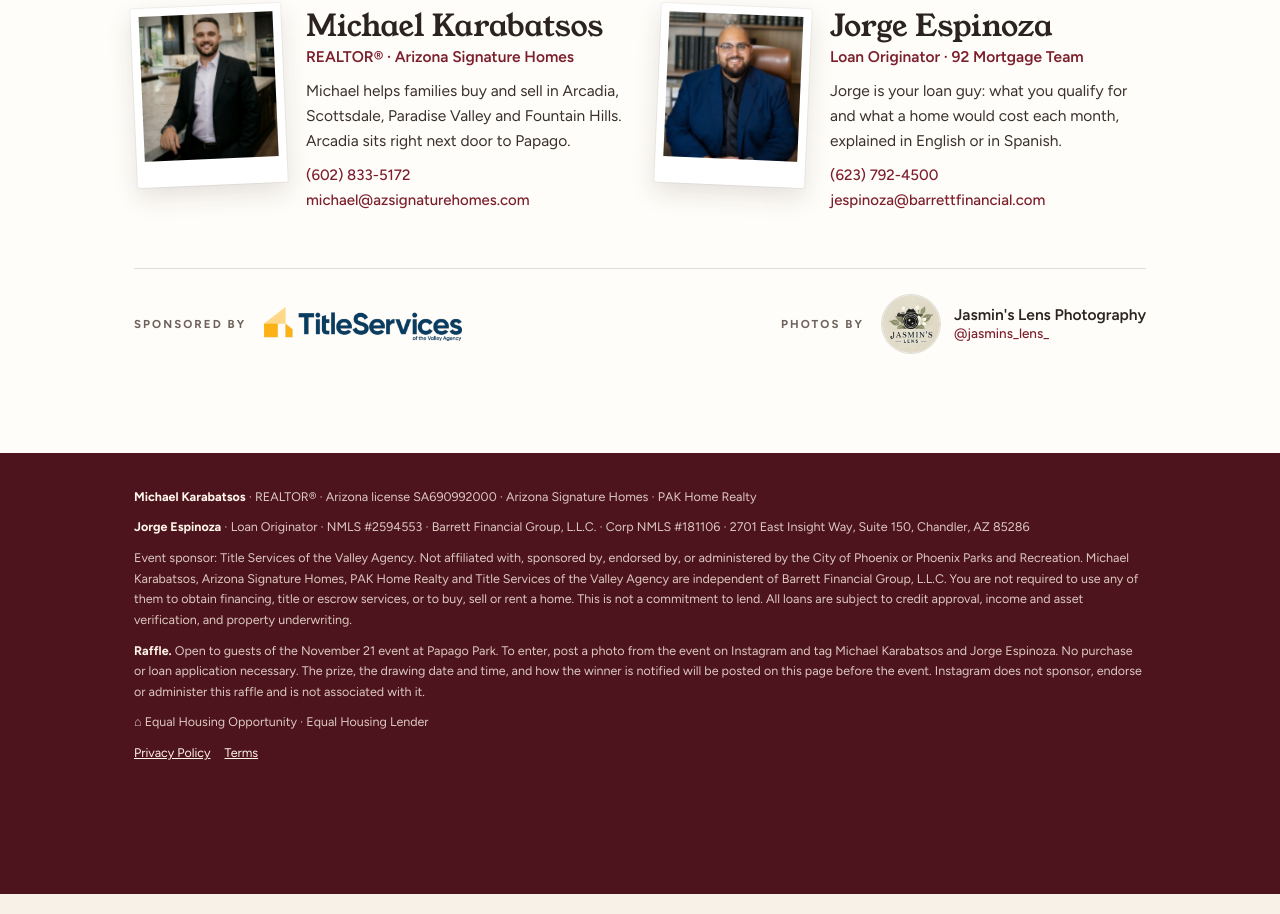
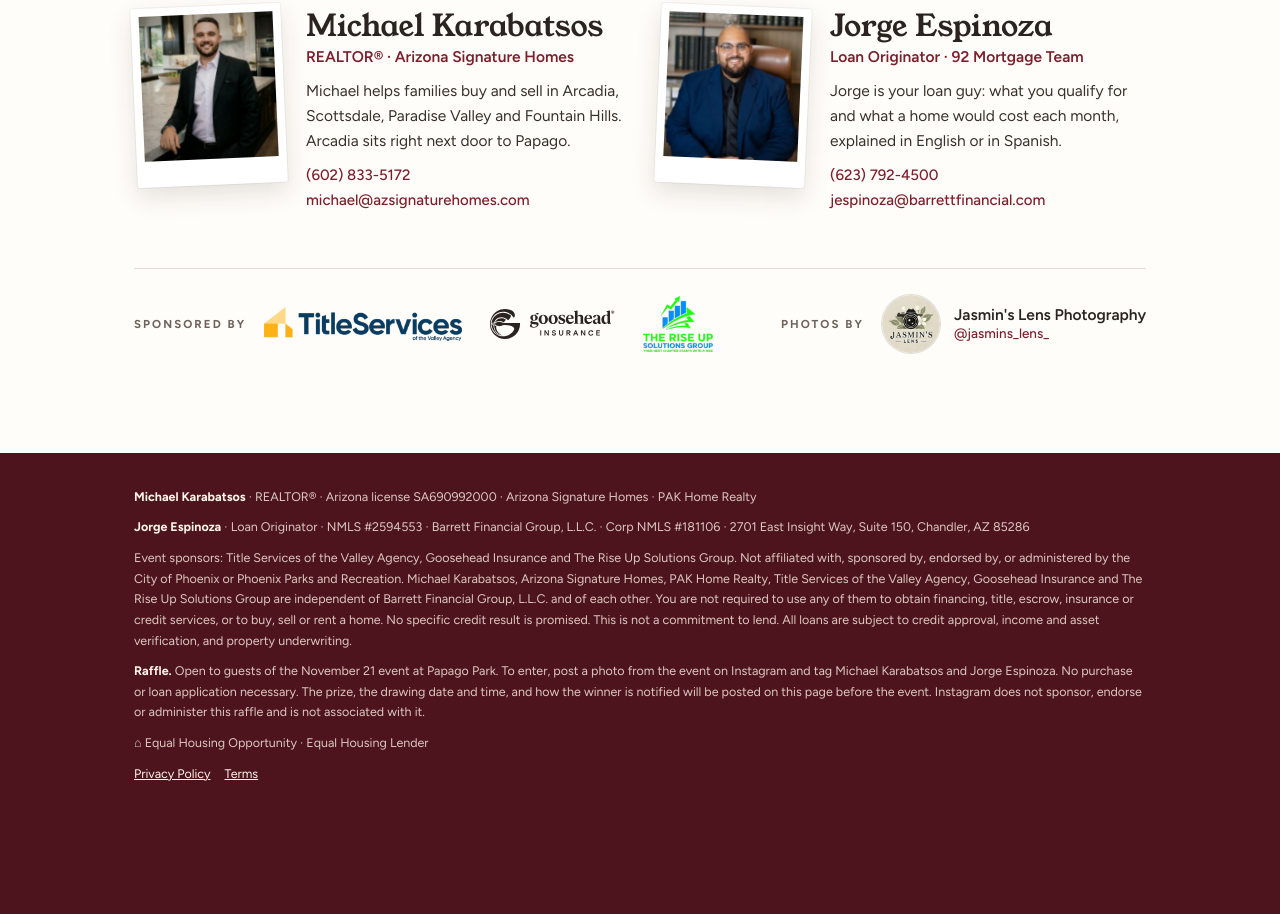
Before and after one commit to alphawolf13/azsignaturehomes, a plain HTML site: page holiday.html in a window 1280 px wide. Shown: the part 2824-3738 px from the top of the page. Drawn offline with Linux system fonts and the light colour scheme; a script that the page names is missing.

Commit message:
Holiday page: add Goosehead Insurance and The Rise Up Solutions Group as sponsors
Sponsor row now shows Title Services of the Valley, Goosehead Insurance
and The Rise Up Solutions Group. Footer lists all three sponsors and
their independence from Barrett Financial Group.

Co-Authored-By: Claude Opus 5.5 <noreply@anthropic.com>

```diff
--- a/holiday.html
+++ b/holiday.html
@@ -193,6 +193,9 @@ section.hosts{background:var(--mat);border-top:1px solid var(--rule);padding:cla
 .credit{display:flex;align-items:center;gap:18px;flex-wrap:wrap;text-decoration:none;color:var(--ink)}
 .credit p{margin:0;font-size:11.5px;letter-spacing:.18em;text-transform:uppercase;color:var(--muted);font-weight:700}
 .credit .tsv{height:34px;width:auto}
+.credit .logos{display:flex;align-items:center;gap:16px 28px;flex-wrap:wrap}
+.credit .gh{height:30px;width:auto}
+.credit .ru{height:56px;width:auto}
 .credit .jl{width:58px;height:58px;border-radius:50%;box-shadow:0 0 0 1px var(--rule)}
 .credit .who{display:flex;align-items:center;gap:14px}
 .credit .nm{display:flex;flex-direction:column;font-weight:600;font-size:15.5px;line-height:1.3}
@@ -462,7 +465,7 @@ fbq('track','PageView');
       </div>
     </div>
     <div class="credits reveal">
-      <div class="credit"><p>Sponsored by</p><img class="tsv" src="holiday-logo-tsv.png" alt="Title Services of the Valley Agency"></div>
+      <div class="credit sponsors"><p>Sponsored by</p><span class="logos"><img class="tsv" src="holiday-logo-tsv.png" alt="Title Services of the Valley Agency"><img class="gh" src="holiday-logo-goosehead.svg" alt="Goosehead Insurance"><img class="ru" src="holiday-logo-riseup.png" alt="The Rise Up Solutions Group"></span></div>
       <a class="credit photog" href="https://www.instagram.com/jasmins_lens_/" target="_blank" rel="noopener"><p>Photos by</p><span class="who"><img class="jl" src="holiday-jasmins-lens.png" alt="Jasmin's Lens Photography logo"><span class="nm">Jasmin's Lens Photography<small>@jasmins_lens_</small></span></span></a>
     </div>
   </div>
@@ -473,7 +476,7 @@ fbq('track','PageView');
   <div class="wrap">
     <p><strong>Michael Karabatsos</strong> &middot; REALTOR&reg; &middot; Arizona license SA690992000 &middot; Arizona Signature Homes &middot; PAK Home Realty</p>
     <p><strong>Jorge Espinoza</strong> &middot; Loan Originator &middot; NMLS #2594553 &middot; Barrett Financial Group, L.L.C. &middot; Corp NMLS #181106 &middot; 2701 East Insight Way, Suite 150, Chandler, AZ 85286</p>
-    <p>Event sponsor: Title Services of the Valley Agency. Not affiliated with, sponsored by, endorsed by, or administered by the City of Phoenix or Phoenix Parks and Recreation. Michael Karabatsos, Arizona Signature Homes, PAK Home Realty and Title Services of the Valley Agency are independent of Barrett Financial Group, L.L.C. You are not required to use any of them to obtain financing, title or escrow services, or to buy, sell or rent a home. This is not a commitment to lend. All loans are subject to credit approval, income and asset verification, and property underwriting.</p>
+    <p>Event sponsors: Title Services of the Valley Agency, Goosehead Insurance and The Rise Up Solutions Group. Not affiliated with, sponsored by, endorsed by, or administered by the City of Phoenix or Phoenix Parks and Recreation. Michael Karabatsos, Arizona Signature Homes, PAK Home Realty, Title Services of the Valley Agency, Goosehead Insurance and The Rise Up Solutions Group are independent of Barrett Financial Group, L.L.C. and of each other. You are not required to use any of them to obtain financing, title, escrow, insurance or credit services, or to buy, sell or rent a home. No specific credit result is promised. This is not a commitment to lend. All loans are subject to credit approval, income and asset verification, and property underwriting.</p>
     <p><strong>Raffle.</strong> Open to guests of the November 21 event at Papago Park. To enter, post a photo from the event on Instagram and tag Michael Karabatsos and Jorge Espinoza. No purchase or loan application necessary. The prize, the drawing date and time, and how the winner is notified will be posted on this page before the event. Instagram does not sponsor, endorse or administer this raffle and is not associated with it.</p>
     <p>&#8962; Equal Housing Opportunity &middot; Equal Housing Lender</p>
     <p class="links"><a href="/privacy">Privacy Policy</a><a href="/terms">Terms</a></p>
```
Also changed, not shown: holiday-logo-goosehead.svg (added), holiday-logo-riseup.png (added).
